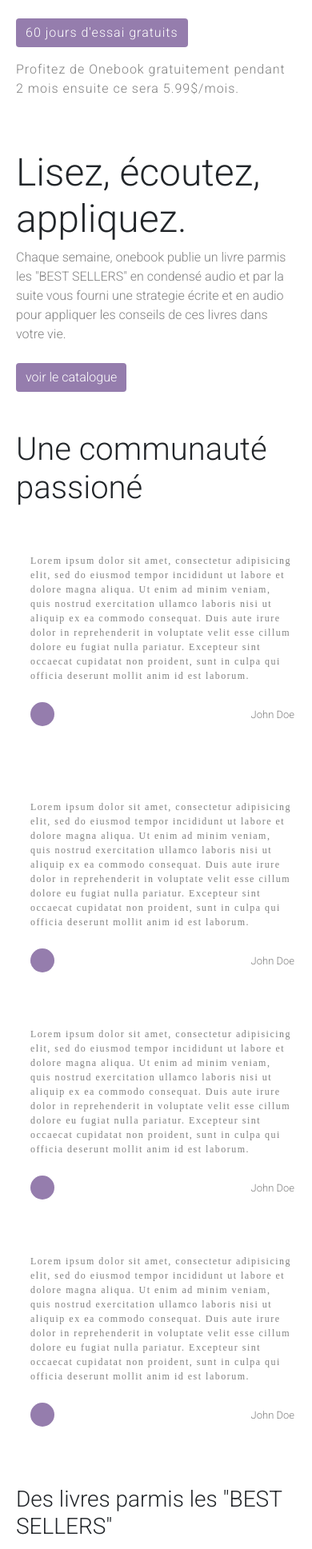
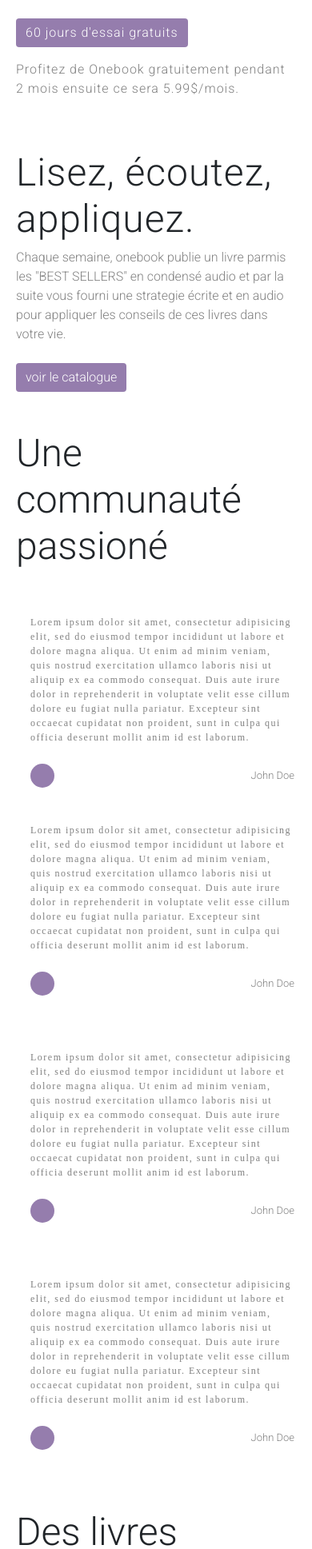
Before and after one commit to MehdiKhoudali/onebook, a Django app: page / in a window 390 px wide. Shown: the part 320-2257 px from the top of the page at 80% size. Run offline with Django 4.2, Linux system fonts and the light colour scheme.

Commit message:
some correction again

```diff
--- a/example/templates/home.html
+++ b/example/templates/home.html
@@ -21,7 +21,7 @@ Accueil
     </section>
     <section class="about">
       <div class="left_about">
-        <h2>Lisez, écoutez, appliquez.</h2>
+        <h1>Lisez, écoutez, appliquez.</h1>
         <p>Chaque semaine, onebook publie un livre parmis les "BEST SELLERS" en condensé audio et par la suite vous fourni une strategie écrite et en audio pour appliquer les conseils de ces livres dans votre vie.</p>
         <a class="btn btn-outline-secondary border-0 text-white my-2" href="/" id="essaie">voir le catalogue</a>
       </div>
@@ -29,9 +29,11 @@ Accueil
         <img width="300px" src="https://cdn.designblognews.com/wp-content/uploads/2018/06/books-lineart-icons-png-free-png-and-icons-downloads-1528240579gn48k.jpg" charset="utf-8">
       </div>
     </section>
+
     <h1 class="pass">Une communauté passioné </h1>
+
     <section class="comments">
-      <div class="comment  mb-4 mx-2">
+      <div class="comment mb-4 mx-2">
         <div class="comment_content">
           Lorem ipsum dolor sit amet, consectetur adipisicing elit, sed do eiusmod tempor incididunt ut labore et dolore magna aliqua. Ut enim ad minim veniam, quis nostrud exercitation ullamco laboris nisi ut aliquip ex ea commodo consequat. Duis aute irure dolor in reprehenderit in voluptate velit esse cillum dolore eu fugiat nulla pariatur. Excepteur sint occaecat cupidatat non proident, sunt in culpa qui officia deserunt mollit anim id est laborum.
         </div>
@@ -40,7 +42,7 @@ Accueil
           <a href="#" class="name_comment">John Doe</a>
         </div>
       </div>
-      <div class="comment  my-4 mx-2">
+      <div class="comment mb-4 mx-2">
         <div class="comment_content">
           Lorem ipsum dolor sit amet, consectetur adipisicing elit, sed do eiusmod tempor incididunt ut labore et dolore magna aliqua. Ut enim ad minim veniam, quis nostrud exercitation ullamco laboris nisi ut aliquip ex ea commodo consequat. Duis aute irure dolor in reprehenderit in voluptate velit esse cillum dolore eu fugiat nulla pariatur. Excepteur sint occaecat cupidatat non proident, sunt in culpa qui officia deserunt mollit anim id est laborum.
         </div>
@@ -68,8 +70,8 @@ Accueil
         </div>
       </div>
     </section>
-    <h3 class="pass">Des livres parmis les "BEST SELLERS"</h3>
-    <section class="book_landing">
+    <h1 class="pass">Des livres parmis les "BEST SELLERS"</h1>
+    <section class="book_landing my-5">
       <img src="https://imgs.search.brave.com/bbKKHp_b17v7CiEZwNk7YsKAYhnaBaGyR53Rep1lwi8/rs:fit:1200:1200:1/g:ce/aHR0cHM6Ly9jZG4y/LnBlbmd1aW4uY29t/LmF1L2NvdmVycy9v/cmlnaW5hbC85Nzgw/MjQxMTg0ODM3Lmpw/Zw">
       <img class="rounded-lg shadow-[0_35px_60px_-15px_rgba(0,0,0,50)]" src="https://cdn2.penguin.com.au/covers/original/9780552177528.jpg">
       <img class="rounded-lg shadow-[0_35px_60px_-15px_rgba(0,0,0,50)]" src="https://cdn2.penguin.com.au/covers/original/9781761048197.jpg">
--- a/templates/base.html
+++ b/templates/base.html
@@ -117,7 +117,7 @@
         .right_about img {
           width: 100%;
         }
-        .left_about h2 {
+        .left_about h1 {
           font-size: 3rem;
         }
         .comment_header {
@@ -164,6 +164,7 @@
         }
         .pass {
           padding: 60px;
+          font-size: 3rem;
         }
         .book_landing {
           display: grid;
@@ -171,7 +172,7 @@
           grid-template-rows: repeat(2, 1fr);
           grid-column-gap: 15px;
           grid-row-gap: 15px;
-          padding: 20px;
+          padding: 60px;
         }
         .book_landing img {
           width: 100%;
@@ -257,10 +258,10 @@
             .start {
                 padding: 15px;
             }
-            .left_about h1 {
-              font-size: 2rem;
+            .pass {
+              padding: 20px;
             }
-            .pass {
+            .book_landing {
               padding: 20px;
             }
         }
```
